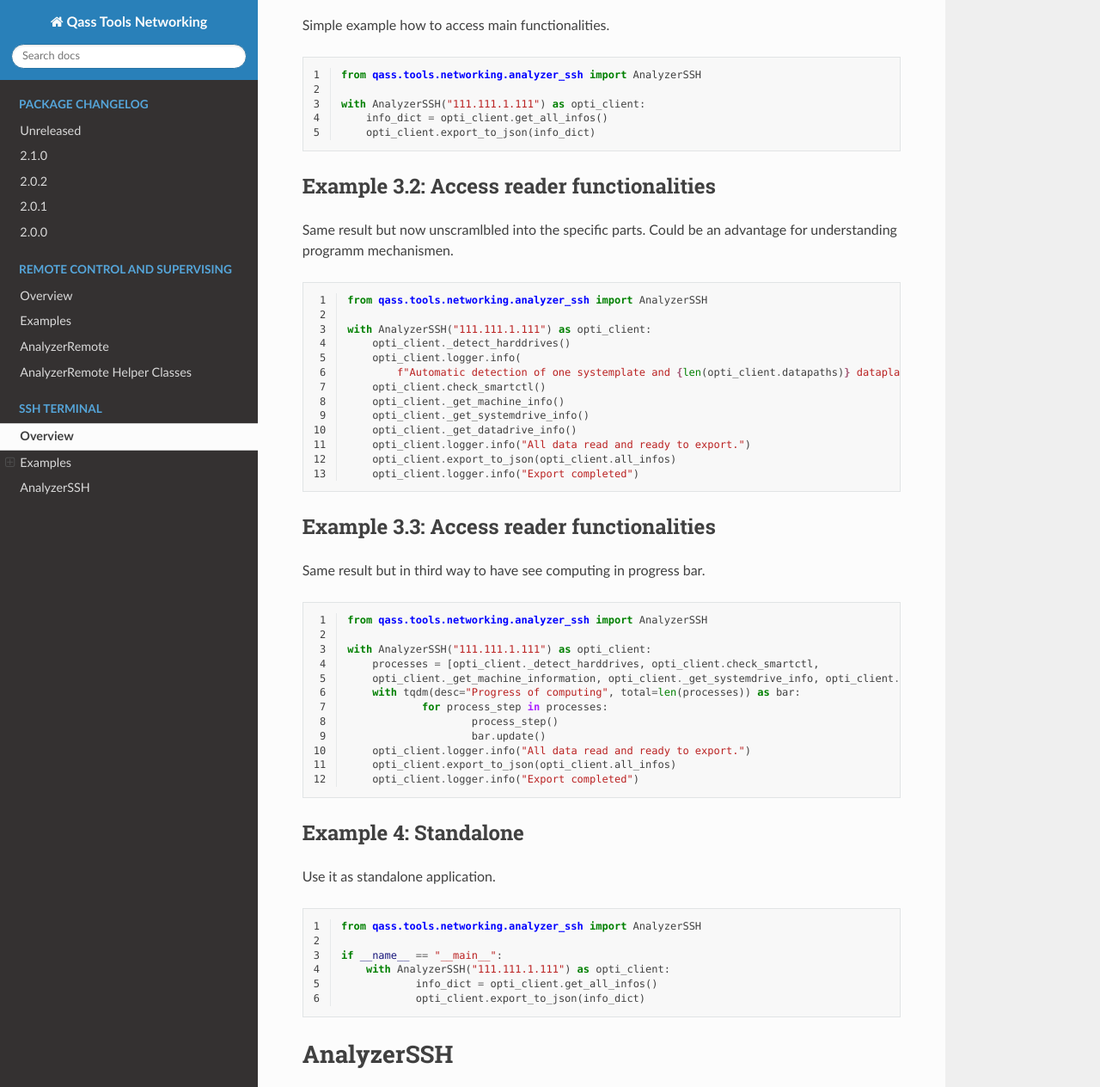
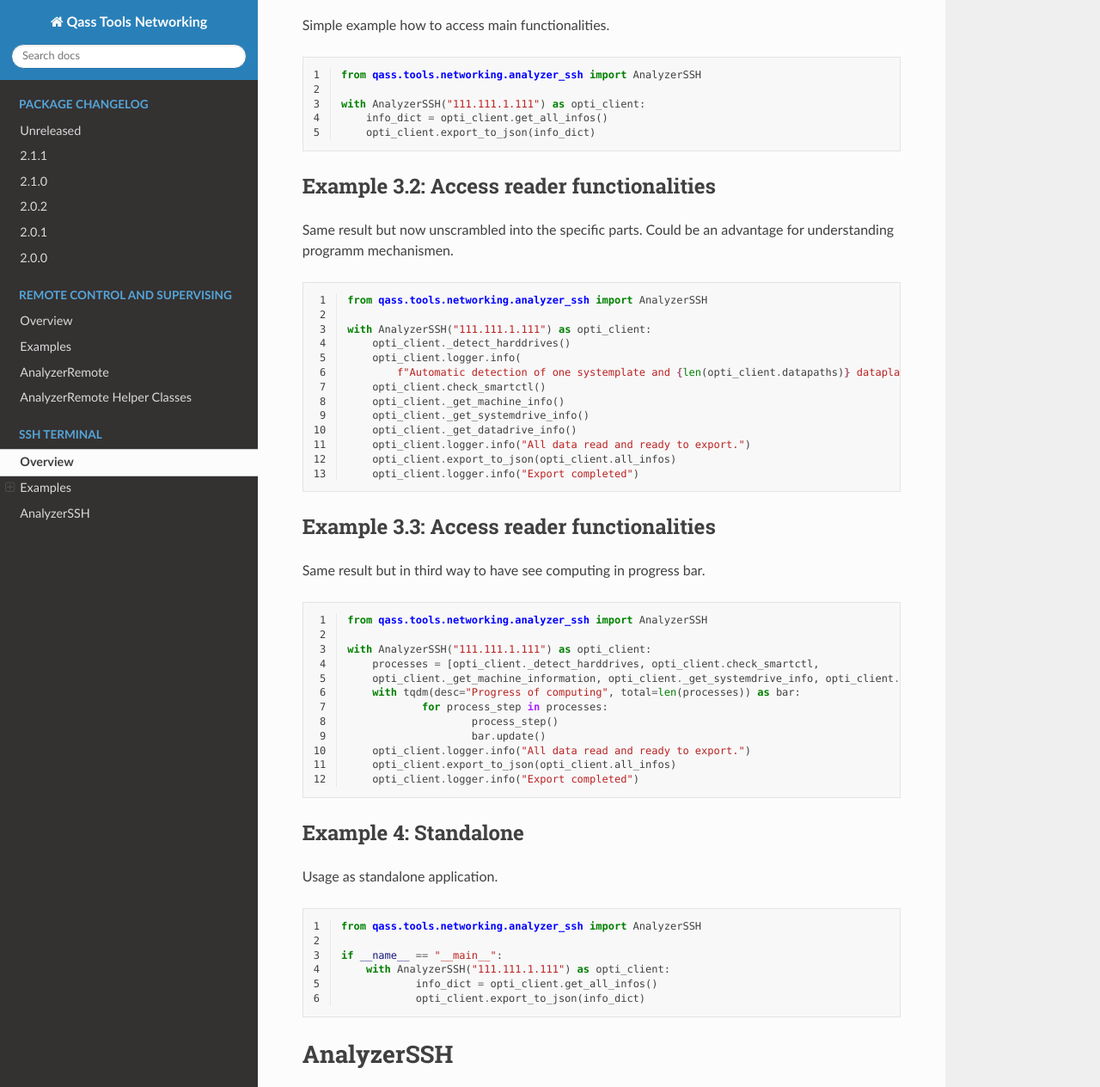
Before and after one commit to QASS/qass-tools-networking, a Sphinx documentation site: the page built from docs/source/analyzer_ssh.rst, in a window 1280 px wide and 1400 px high, scrolled down 887 px, cut to the strip 0-1264 px from the top of the window. Shown: the whole strip at 86% size. Built offline with Sphinx 7.4.7 and the Read the Docs theme 2.0.0, drawn with Linux system fonts in a browser that asks for light colours.

Commit message:
Fix bugs in rst files

```diff
--- a/docs/source/analyzer_socket.rst
+++ b/docs/source/analyzer_socket.rst
@@ -115,7 +115,7 @@
 .. autoclass:: qass.tools.networking.analyzer_socket.Channels
         :members:
 
-.. autoclass:: qass.tools.networking.analyzer_socket.ChannelsPorts
+.. autoclass:: qass.tools.networking.analyzer_socket.ChannelPorts
         :members:
 
 .. autoclass:: qass.tools.networking.analyzer_socket.PreampPorts
--- a/docs/source/analyzer_ssh.rst
+++ b/docs/source/analyzer_ssh.rst
@@ -46,7 +46,7 @@ Simple example how to access main functionalities.
 
 Example 3.2: Access reader functionalities
 """"""""""""""""""""""""""""""""""""""""""
-Same result but now unscramlbled into the specific parts. Could be an advantage for understanding programm mechanismen.
+Same result but now unscrambled into the specific parts. Could be an advantage for understanding programm mechanismen.
 
 .. code-block:: python
     :linenos:
@@ -87,7 +87,7 @@ Same result but in third way to have see computing in progress bar.
 
 Example 4: Standalone
 """""""""""""""""""""
-Use it as standalone application.
+Usage as standalone application.
 
 .. code-block:: python
     :linenos:
@@ -102,4 +102,4 @@ Use it as standalone application.
 AnalyzerSSH
 ************
 .. autoclass:: qass.tools.networking.analyzer_ssh.AnalyzerSSH
-   :members:
+        :members:
--- a/docs/source/conf.py
+++ b/docs/source/conf.py
@@ -13,7 +13,7 @@ sys.path.insert(0, os.path.abspath('..'))
 project = 'Qass Tools Networking'
 copyright = '2022, QASS GmbH'
 author = 'QASS GmbH'
-release = '2.1.0'
+release = '2.1.1'
 
 # -- General configuration ---------------------------------------------------
 # https://www.sphinx-doc.org/en/master/usage/configuration.html#general-configuration
@@ -24,7 +24,7 @@ extensions = ['sphinx.ext.autodoc', 'sphinx.ext.viewcode',
 templates_path = ['_templates']
 exclude_patterns = []
 rst_prolog = """
-.. role:: AnalyzerVersion,
+.. role:: AnalyzerVersion
 .. role:: Contributor
 """
 
--- a/setup.cfg
+++ b/setup.cfg
@@ -1,6 +1,6 @@
 [metadata]
 name = qass_tools_networking
-version = 2.0.2
+version = 2.1.0
 author = Oliver Kowollik
 author_email = okowollik@qass.net
 description = Networking package to communicate with the Analyzer4D
```
Also changed, not shown: docs/source/changelog.rst (+27 -36 lines), 1 other file.
